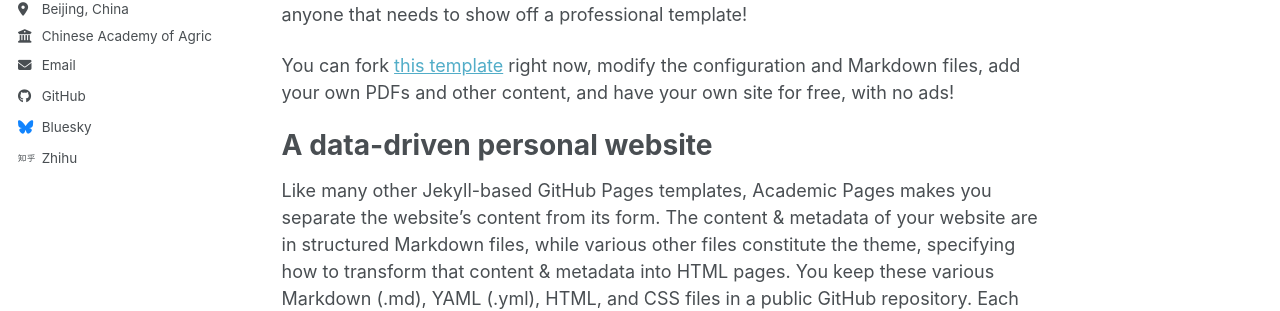
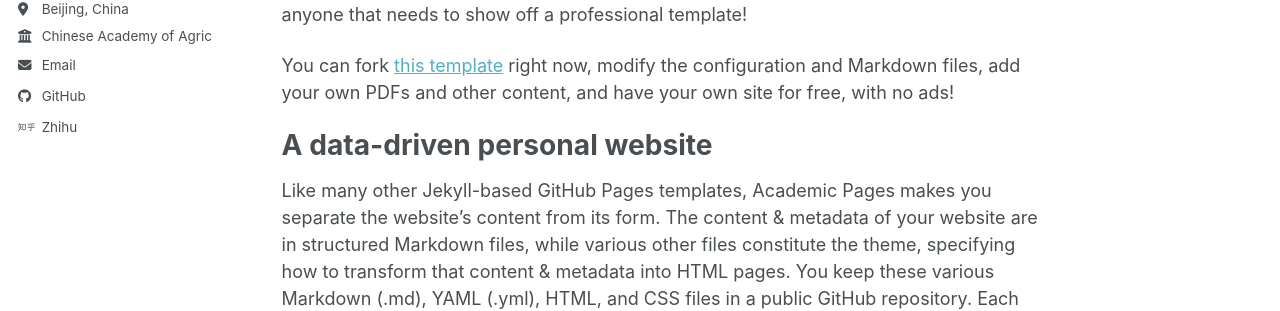
Before and after one commit to xiehfiii/xiehfiii.github.io, a Jekyll site: the page built from _pages/about.md, in a window 1280 px wide. Shown: the part 357-668 px from the top of the page. Built offline with Jekyll 4.4.1, drawn with Linux system fonts in a browser that asks for light colours; a script bundle is joined from its source files by our own code; library files that are not in the unit come from our copies.

Commit message:
Update _config.yml

```diff
--- a/_config.yml
+++ b/_config.yml
@@ -57,7 +57,7 @@ author:
 
   # Social media
   artstation       : # Username
-  bluesky          : "bsky.app" # Replace this with you Bluesky username
+  bluesky          : #"bsky.app" # Replace this with you Bluesky username
   facebook         : # Username
   flickr           : # Username
   foursquare       : # Username
@@ -80,7 +80,7 @@ author:
   wikipedia        : # Username
   xing             : # Username
   youtube          : # Username
-  zhihu            : "https://www.zhihu.com/people/xiehangfei"
+  zhihu            : "xiehangfei"
 
 # Publication Category - The following the list of publication categories and their headings
 publication_category:
```
